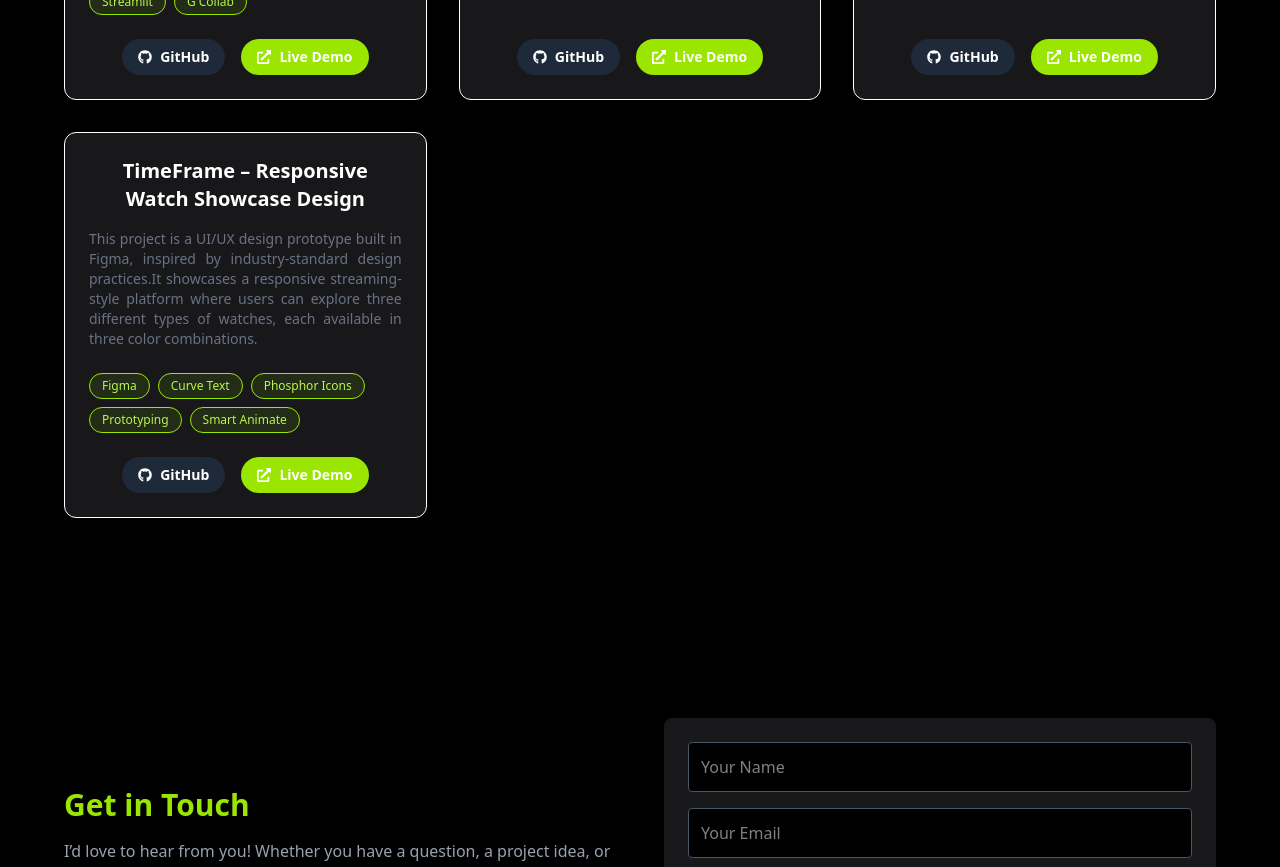
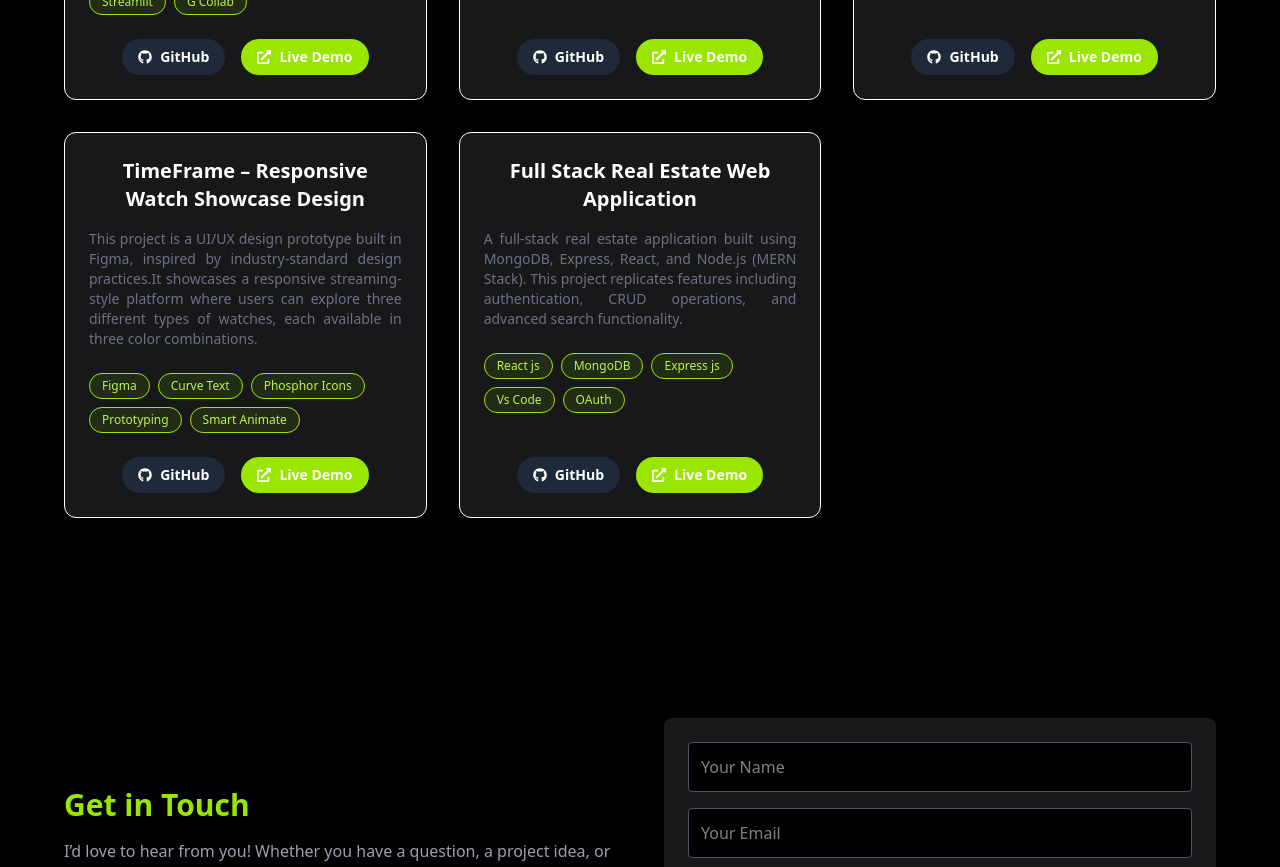
Before and after one commit to Keerthi-2025/Personal-Portfolio, a React (Vite) app: page / in a window 1280 px wide. Shown: the part 4680-5547 px from the top of the page. Built offline with nearby package versions, Linux system fonts and the light colour scheme.

Commit message:
added new projects

```diff
--- a/src/components/Projects.jsx
+++ b/src/components/Projects.jsx
@@ -1,4 +1,3 @@
-import React from "react";
 import { FaGithub, FaExternalLinkAlt } from "react-icons/fa";
 
 const projects = [
@@ -29,6 +28,13 @@ const projects = [
     tech: ["Figma", "Curve Text", "Phosphor Icons","Prototyping","Smart Animate"],
     github: "https://github.com/Keerthi-2025/TimeFrame",
     live: "https://drive.google.com/file/d/15GETkviPm28gSYdhrigNf6M5b6DrleC0/view?usp=drive_link",
+  },
+  {
+    title: "Full Stack Real Estate Web Application",
+    description:"A full-stack real estate application built using MongoDB, Express, React, and Node.js (MERN Stack). This project replicates features including authentication, CRUD operations, and advanced search functionality.",
+    tech: ["React js", "MongoDB", "Express js","Vs Code","OAuth"],
+    github: "https://github.com/Keerthi-2025/Hotel-Booking",
+    live: "",
   },
 ];
 
```
